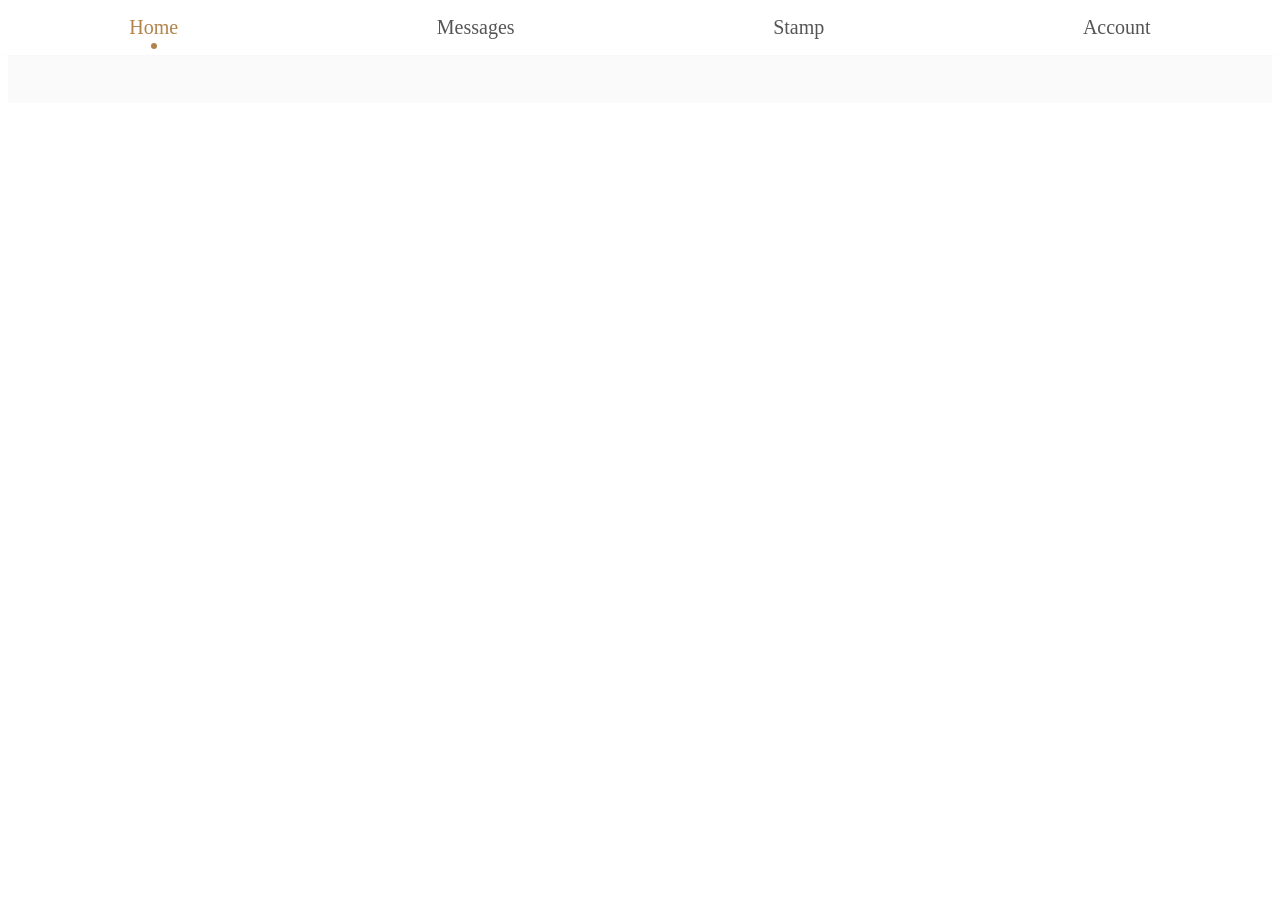
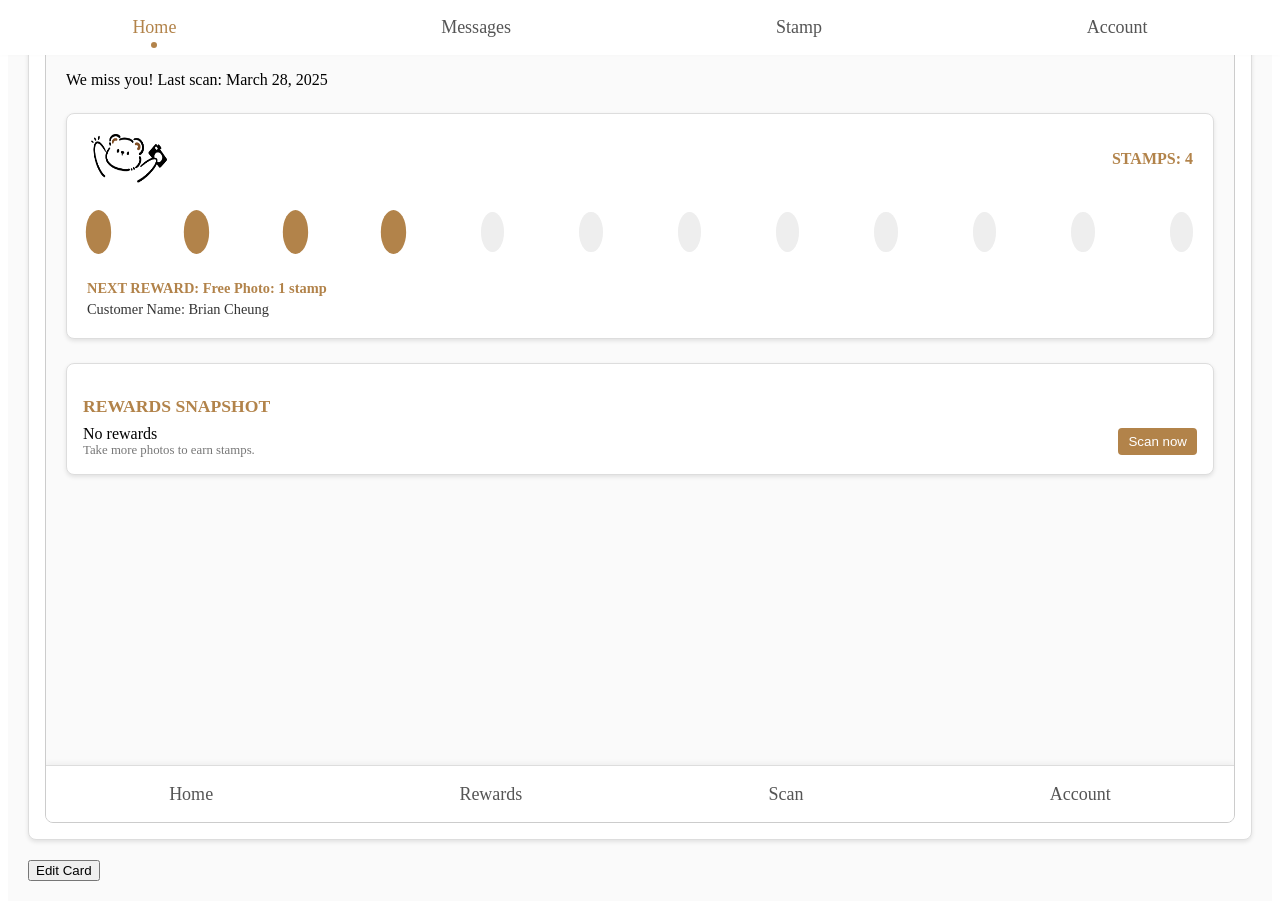
Before and after one commit to djchin123/project-PunchIT, a React (Vite) app: page /business/home in a window 1280 px wide. Shown: the part 745-1654 px from the top of the page. Before the commit the page ends 856 px from the top, so only its background shows below. Built offline with nearby package versions, Linux system fonts and the light colour scheme.

Commit message:
Embedded Customer Home Page into Business Card Preview

```diff
--- a/src/components/business/BottomNav.tsx
+++ b/src/components/business/BottomNav.tsx
@@ -1,4 +1,5 @@
 import { NavLink } from 'react-router-dom';
+import '../../styles/business/BottomNav.css';
 
 const BottomNav = () => {
   return (
@@ -16,7 +17,7 @@ const BottomNav = () => {
         Account
       </NavLink>
     </nav>
-  )
-}
+  );
+};
 
 export default BottomNav;
--- a/src/components/business/BusinessInfo.tsx
+++ b/src/components/business/BusinessInfo.tsx
@@ -2,6 +2,7 @@ import '../../styles/business/BusinessInfo.css';
 
 const BusinessInfo = () => {
   return (
+    //mock data for business information
     <div className="business-info">
       <h3>Business Information</h3>
       <p>Address: 230 Newbury St, Boston, MA</p>
--- /dev/null
+++ b/src/components/business/CardPreview.tsx
@@ -0,0 +1,15 @@
+import '../../styles/business/CardPreview.css';
+import Home from '../../pages/customer/home';
+
+const CardPreview = () => {
+    return (
+      <div className="card-preview">
+        <h3>Your Card Design (Customer View)</h3>
+        <div className="card-frame">
+          <Home />
+        </div>
+      </div>
+    );
+  };
+
+export default CardPreview;
--- a/src/pages/business/dashboard/home.tsx
+++ b/src/pages/business/dashboard/home.tsx
@@ -1,12 +1,19 @@
 import LoyaltyCard from '../../../components/business/LoyaltyCard';
 import LoyaltyStats from '../../../components/business/LoyaltyStats';
 import BusinessInfo from '../../../components/business/BusinessInfo';
+import CardPreview from '../../../components/business/CardPreview';
 import '../../../styles/business/Home.css';
+import { useState } from 'react';
 
 const BusinessHome = () => {
   // Temporary mock data (we will replace this with actual API calls later)
   const businessName = "Memory Shop";
   const activeCards = 548;
+  const [isEditing, setIsEditing] = useState(false);
+
+  const handleEditClick = () => {
+    setIsEditing(true);
+  };
 
   return (
     <div className="business-home">
@@ -14,7 +21,7 @@ const BusinessHome = () => {
       <h1 className="greeting">{businessName}</h1>
       <p>Welcome back! Here is your business overview:</p>
 
-      {/* Loyalty Card Placeholder */}
+      {/* Loyalty Card Section */}
       <LoyaltyCard />
 
       {/* Active Cards Counter */}
@@ -22,6 +29,18 @@ const BusinessHome = () => {
 
       {/* Business Info */}
       <BusinessInfo />
+
+      {/* Card Preview */}
+      <CardPreview />
+
+      {/* Edit Button */}
+      <div className="edit-button-container">
+        <button className="edit-button" onClick={handleEditClick}>
+          Edit Card
+        </button>
+      </div>
+
+      {isEditing && <div className="edit-modal">Card Editing View Coming Soon...</div>}
     </div>
   );
 };
--- /dev/null
+++ b/src/styles/business/CardPreview.css
@@ -0,0 +1,25 @@
+/* src/styles/business/CardPreview.css */
+.card-preview {
+    background-color: #fff;
+    border: 1px solid #ddd;
+    border-radius: 8px;
+    padding: 16px;
+    margin-bottom: 20px;
+    box-shadow: 0 2px 4px rgba(0, 0, 0, 0.1);
+    animation: fadeIn 0.5s ease forwards;
+  }
+
+  .card-frame {
+    margin-top: 15px;
+    border: 1px solid #ccc;
+    border-radius: 8px;
+    background-color: #fafafa;
+    overflow: hidden;
+  }
+
+  .card-frame > div {
+    transform: scale(0.8); /* Shrink down to fit nicely */
+    transform-origin: top left;
+    height: 400px;
+    overflow-y: auto;
+  }
```
